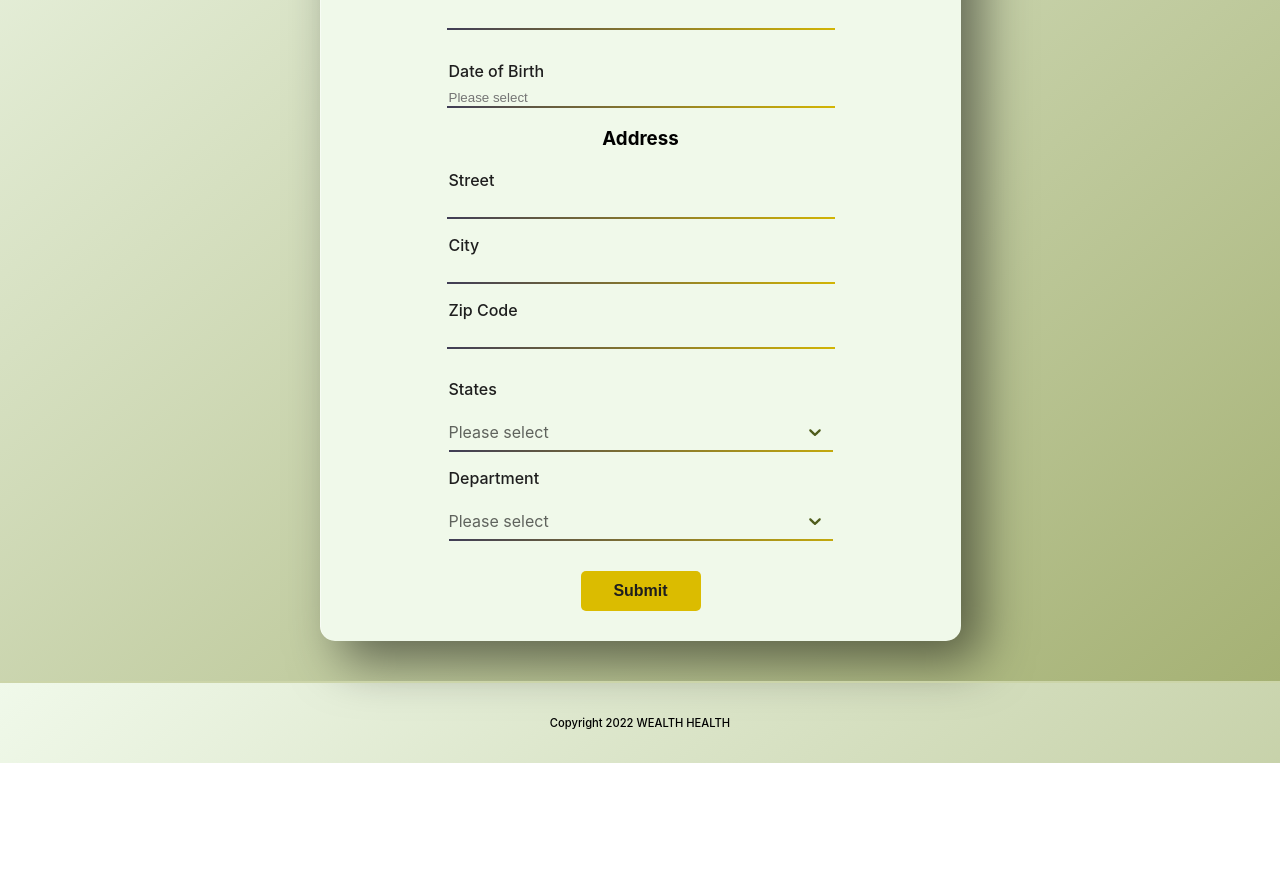
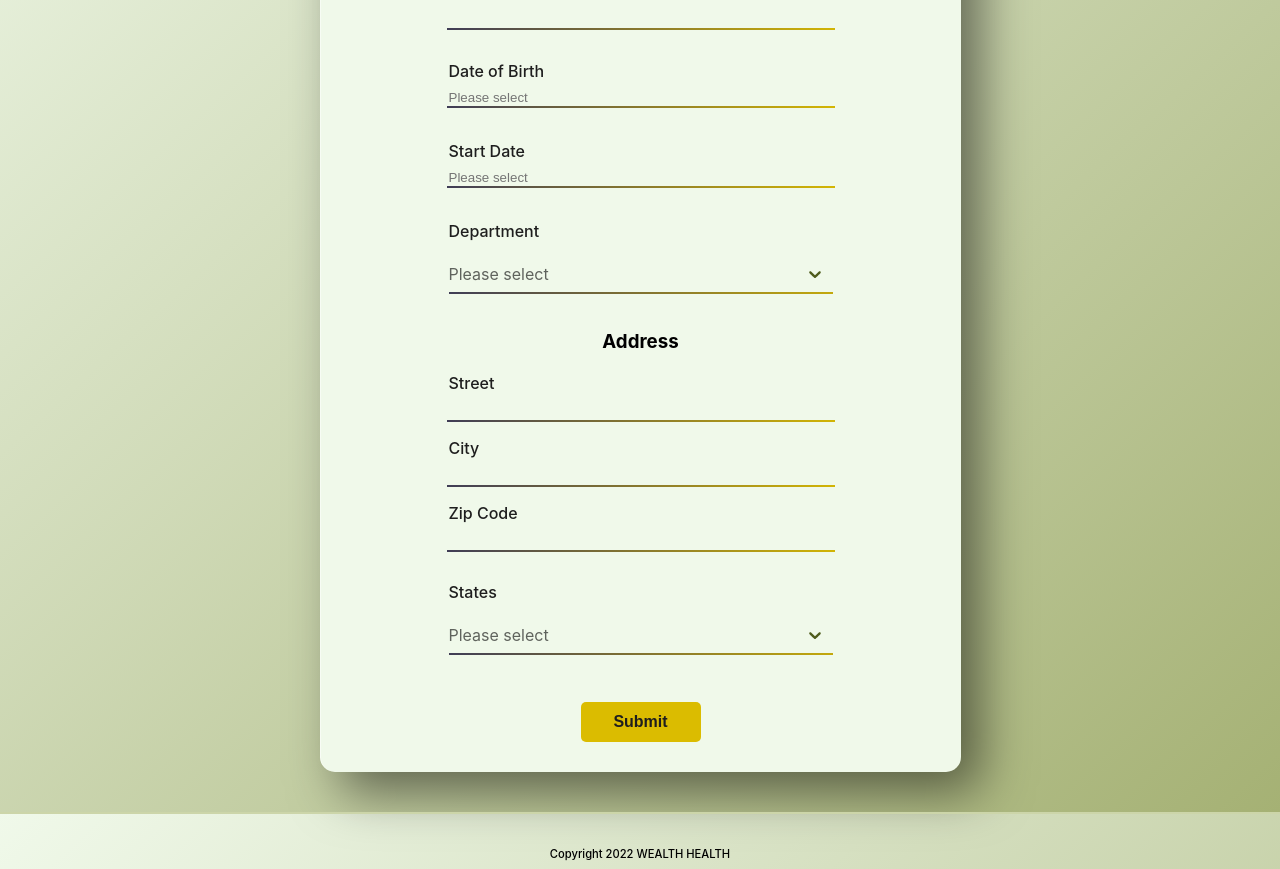
Before and after one commit to OTH21DEV/OxanaTheis_14_27082022, a React (Create React App) app: page / in a window 1280 px wide. Shown: the part 360-1229 px from the top of the page. Before the commit the page ends 1123 px from the top, so only its background shows below. Built offline with nearby package versions, Linux system fonts and the light colour scheme.

Commit message:
version avec redux add employee

```diff
--- a/package.json
+++ b/package.json
@@ -10,8 +10,11 @@
     "react-datepicker": "^4.8.0",
     "react-dom": "^18.2.0",
     "react-hook-form": "^7.34.2",
+    "react-redux": "^8.0.2",
     "react-scripts": "5.0.1",
     "react-select": "^5.4.0",
+    "redux": "^4.2.0",
+    "redux-thunk": "^2.4.1",
     "web-vitals": "^2.1.4"
   },
   "scripts": {
--- a/src/App.js
+++ b/src/App.js
@@ -2,12 +2,17 @@
 import './App.css';
 import '../src/styles/index.css'
 import CreateEmployee from './pages/CreateEmployee/CreateEmployee';
+import { Provider } from "react-redux";
+import store from './redux/store';
+
 function App() {
   return (
+    <Provider store={store}>
     <div className="App">
 
       <CreateEmployee></CreateEmployee>
     </div>
+    </Provider>
   );
 }
 
--- a/src/pages/CreateEmployee/CreateEmployee.js
+++ b/src/pages/CreateEmployee/CreateEmployee.js
@@ -1,4 +1,4 @@
-import React, { useState } from "react";
+import React, { useState,useEffect } from "react";
 import Header from "../../components/Header/Header";
 //import Dropdown from "../../components/Dropdown/Dropdown";
 import Footer from "../../components/Footer/Footer";
@@ -6,13 +6,17 @@ import { states } from "../../data/states";
 import { departments } from "../../data/departments";
 import { useForm, Controller } from "react-hook-form";
 import Select from "react-select";
-
+import { useSelector, useDispatch } from "react-redux";
 import "../CreateEmployee/createEmployee.css";
 import icon_form from "../../assets/test.svg";
+import arrow from "../../assets/arrow_down.svg";
 //import Date from "../../components/Date/Date";
 import DatePicker from "react-datepicker";
+import { addEmployee } from "../../redux/employee/actionEmployee";
 
 import "react-datepicker/dist/react-datepicker.css";
+
+const allEmployees = [];
 
 const CreateEmployee = () => {
   const {
@@ -23,9 +27,20 @@ const CreateEmployee = () => {
     formState: { errors },
   } = useForm();
 
+  /**test state */
+
+  //getting state of User (data) from redux store
+  const state = useSelector((state) => console.log(state));
+  const dispatch = useDispatch();
+
+
   const onSubmit = (data) => {
-    console.log(data);
+    /*dispatch add employee */
+
+    dispatch(addEmployee(data));
+
   };
+
 
   console.log(watch("example"));
   //<ErrorForm fieldError={errors.lastName} />
@@ -66,10 +81,10 @@ const CreateEmployee = () => {
               name="selectDateBirth"
               control={control}
               defaultValue=""
-            rules={{ required: "This is required" }}
+              rules={{ required: "This field is required" }}
               render={({ field }) => (
                 <DatePicker
-                placeholderText="Please select "
+                  placeholderText="Please select  "
                   onChange={(date) => field.onChange(date)}
                   selected={field.value}
                   showYearDropdown
@@ -84,132 +99,39 @@ const CreateEmployee = () => {
                 />
               )}
             />
+
             <div className="error">
-            <span>{errors.selectDateBirth?.message}</span>
+              <h4>{errors.selectDateBirth?.message}</h4>
+            </div>
           </div>
 
-        </div>
-          {/* Title*/}
-          <h3>Address</h3>
-
-          {/* Street*/}
-          <div className="wrapper-input">
-            <label htmlFor="street-name">Street</label>
-            <input className="street-name" {...register("streetName", { required: "This field is required", minLength: { value: 4, message: "Min length is 4 characters" } })} />
-            <p>{errors.streetName?.message}</p>
-          </div>
-          {/* City*/}
-          <div className="wrapper-input">
-            <label htmlFor="city-name">City</label>
-            <input className="city-name" {...register("cityName", { required: "This is required", minLength: { value: 4, message: "Min length is 4 characters" } })} />
-            <p>{errors.cityName?.message}</p>
-          </div>
-          {/* Zip Code*/}
-          <div className="wrapper-input">
-            <label htmlFor="zip">Zip Code</label>
-            <input className="zip" {...register("zipCode", { required: "This is required", minLength: { value: 4, message: "Min length is 4 characters" } })} />
-            <p>{errors.zipCode?.message}</p>
-          </div>
-
-          {/* State*/}
+          {/* Start date*/}
           <div className="wrapper-dropdown">
             <div className="title">
               {" "}
-              <p>States</p>
+              <p>Start Date</p>
             </div>
             <Controller
-              name="selectStates"
+              name="selectStartDate"
               control={control}
               defaultValue=""
-              rules={{ required: "This is required", minLength: { value: 4, message: "Min length is 4 characters" } }}
+              rules={{ required: "This field is required" }}
               render={({ field }) => (
-                <Select
-                  menuPortalTarget={document.querySelector("body")}
-                  placeholder="Please select"
-                  styles={{
-                    placeholder: () => ({
-                      textAlign: "left",
-                      opacity: "0.6",
-                      marginTop: "30px",
-                    }),
-
-                    valueContainer: () => ({
-                      maxHeight: "80px",
-                      display: "flex",
-                    }),
-
-                    indicatorSeparator: () => ({
-                      border: "none",
-                    }),
-                    dropdownIndicator: (provided) => ({
-                      ...provided,
-                      "&:hover": {
-                        color: "#4F5C1C",
-                      },
-                      color: "#4F5C1C",
-                      marginTop: "30px",
-                    }),
-                    singleValue: () => ({
-                      textAlign: "left",
-                      marginTop: "30px",
-                    }),
-                    container: () => ({
-                      display: "flex",
-                      justifyContent: "center",
-                    }),
-
-                    control: (provided, state) => ({
-                      ...provided,
-                      "&:hover": {
-                        borderColor: "#4F5C1C",
-                      },
-                      boxShadow: "none",
-                      border: "none",
-                      backgroundColor: "",
-                      borderBottom: "2px",
-                      borderBottomStyle: "solid",
-                      borderImage: "linear-gradient(45deg, #3F3D56,#dbbc00) 1",
-                      width: "60%",
-                      borderRadius: "none",
-                      minHeight: "32px",
-                      position: "relative",
-                      marginTop: "-20px",
-                    }),
-                    menu: (provided, state) => ({
-                      ...provided,
-                      border: "none",
-                      boxShadow: "none",
-                    }),
-                    menuList: (provided, state) => ({
-                      ...provided,
-                      "::-webkit-scrollbar": {
-                        width: "4px",
-                        height: "0px",
-                      },
-                      "::-webkit-scrollbar-track": {
-                        background: "#f1f1f1",
-                      },
-                      "::-webkit-scrollbar-thumb": {
-                        background: "#888",
-                      },
-                      "::-webkit-scrollbar-thumb:hover": {
-                        background: "#555",
-                      },
-                    }),
-                    option: (provided, state) => ({
-                      ...provided,
-                      backgroundColor: state.isFocused && "#9BC200",
-                      color: state.isFocused && "white",
-                    }),
-                  }}
-                  options={states}
-                  {...field}
+                <DatePicker
+                  placeholderText="Please select "
+                  onChange={(date) => field.onChange(date)}
+                  selected={field.value}
+                  showYearDropdown
+                  dateFormatCalendar="MMMM"
+                  yearDropdownItemNumber={15}
+                  dateFormat="dd/MM/yyyy"
+                  scrollableYearDropdown
                   label="Text field"
                 />
               )}
             />
             <div className="error">
-              <span>{errors.selectStates?.message}</span>
+              <h4>{errors.selectStartDate?.message}</h4>
             </div>
           </div>
 
@@ -223,7 +145,7 @@ const CreateEmployee = () => {
               name="selectDepartment"
               control={control}
               defaultValue=""
-              rules={{ required: "This is required", minLength: { message: "Min length is 4 characters", test: "ok" } }}
+              rules={{ required: "This field is required", minLength: { message: "Min length is 4 characters", test: "ok" } }}
               render={({ field }) => (
                 <Select
                   menuPortalTarget={document.querySelector("body")}
@@ -312,7 +234,131 @@ const CreateEmployee = () => {
             />
             <div className="error">
               {" "}
-              <span>{errors.selectDepartment?.message}</span>
+              <h4>{errors.selectDepartment?.message}</h4>
+            </div>
+          </div>
+
+          {/* Title*/}
+          <h3>Address</h3>
+
+          {/* Street*/}
+          <div className="wrapper-input">
+            <label htmlFor="street-name">Street</label>
+            <input className="street-name" {...register("streetName", { required: "This field is required", minLength: { value: 4, message: "Min length is 4 characters" } })} />
+            <p>{errors.streetName?.message}</p>
+          </div>
+          {/* City*/}
+          <div className="wrapper-input">
+            <label htmlFor="city-name">City</label>
+            <input className="city-name" {...register("cityName", { required: "This field is required", minLength: { value: 4, message: "Min length is 4 characters" } })} />
+            <p>{errors.cityName?.message}</p>
+          </div>
+          {/* Zip Code*/}
+          <div className="wrapper-input">
+            <label htmlFor="zip">Zip Code</label>
+            <input className="zip" {...register("zipCode", { required: "This field is required", minLength: { value: 4, message: "Min length is 4 characters" } })} />
+            <p>{errors.zipCode?.message}</p>
+          </div>
+
+          {/* State*/}
+          <div className="wrapper-dropdown">
+            <div className="title">
+              {" "}
+              <p>States</p>
+            </div>
+            <Controller
+              name="selectStates"
+              control={control}
+              defaultValue=""
+              rules={{ required: "This field is required", minLength: { value: 4, message: "Min length is 4 characters" } }}
+              render={({ field }) => (
+                <Select
+                  menuPortalTarget={document.querySelector("body")}
+                  placeholder="Please select"
+                  styles={{
+                    placeholder: () => ({
+                      textAlign: "left",
+                      opacity: "0.6",
+                      marginTop: "30px",
+                    }),
+
+                    valueContainer: () => ({
+                      maxHeight: "80px",
+                      display: "flex",
+                    }),
+
+                    indicatorSeparator: () => ({
+                      border: "none",
+                    }),
+                    dropdownIndicator: (provided) => ({
+                      ...provided,
+                      "&:hover": {
+                        color: "#4F5C1C",
+                      },
+                      color: "#4F5C1C",
+                      marginTop: "30px",
+                    }),
+                    singleValue: () => ({
+                      textAlign: "left",
+                      marginTop: "30px",
+                    }),
+                    container: () => ({
+                      display: "flex",
+                      justifyContent: "center",
+                    }),
+
+                    control: (provided, state) => ({
+                      ...provided,
+                      "&:hover": {
+                        borderColor: "#4F5C1C",
+                      },
+                      boxShadow: "none",
+                      border: "none",
+                      backgroundColor: "",
+                      borderBottom: "2px",
+                      borderBottomStyle: "solid",
+                      borderImage: "linear-gradient(45deg, #3F3D56,#dbbc00) 1",
+                      width: "60%",
+                      borderRadius: "none",
+                      minHeight: "32px",
+                      position: "relative",
+                      marginTop: "-20px",
+                    }),
+                    menu: (provided, state) => ({
+                      ...provided,
+                      border: "none",
+                      boxShadow: "none",
+                    }),
+                    menuList: (provided, state) => ({
+                      ...provided,
+                      "::-webkit-scrollbar": {
+                        width: "4px",
+                        height: "0px",
+                      },
+                      "::-webkit-scrollbar-track": {
+                        background: "#f1f1f1",
+                      },
+                      "::-webkit-scrollbar-thumb": {
+                        background: "#888",
+                      },
+                      "::-webkit-scrollbar-thumb:hover": {
+                        background: "#555",
+                      },
+                    }),
+                    option: (provided, state) => ({
+                      ...provided,
+                      backgroundColor: state.isFocused && "#9BC200",
+                      color: state.isFocused && "white",
+                    }),
+                  }}
+                  options={states}
+                  {...field}
+                  label="Text field"
+                />
+              )}
+            />
+            <div className="error">
+              <h4>{errors.selectStates?.message}</h4>
             </div>
           </div>
 
--- a/src/pages/CreateEmployee/createEmployee.css
+++ b/src/pages/CreateEmployee/createEmployee.css
@@ -42,13 +42,13 @@ label {
   background-color: rgb(240, 249, 234);
 }
 .wrapper-input p,
-.wrapper-dropdown span {
+.wrapper-dropdown h4 {
   margin-top: 0;
   text-align: left;
   width: 60%;
   font-size: 0.8em;
   color: #db2a16;
-  font-weight: 500;
+  font-weight: bold;
 }
 .test {
   display: flex;
@@ -60,6 +60,7 @@ label {
   display: flex;
   flex-direction: column;
   justify-content: center;
+
 }
 .wrapper-dropdown p {
   width: 60%;
@@ -144,9 +145,10 @@ label {
 /*arrow down*/
 .react-datepicker__year-read-view .react-datepicker__year-read-view--down-arrow {
   border-color: #1e1e1e;
-  font-size:0.8em;
+  font-size: 0.8em;
+  right: -23px;
   /*
-  background: url(../images/rightArrow.png) no-repeat;
+  background: url(../../assets/arrow_down.svg) no-repeat;
   width: 15px;
   height: 15px;
   border: none;
@@ -156,5 +158,49 @@ label {
 .wrapper-dropdown span {
   color: #1e1e1e;
   font-weight: bold;
+  width: 40%;
+  font-size: 0.9em;
+}
 
+/*selected date*/
+.react-datepicker__week .react-datepicker__day.react-datepicker__day--selected{
+  background-color: #dbbc00;
 }
+
+/*scroll bar*/
+
+.react-datepicker__year-dropdown.react-datepicker__year-dropdown--scrollable .react-datepicker__year-option:hover,
+.react-datepicker__month-option:hover,
+.react-datepicker__month-year-option:hover {
+  background-color: #9bc200;
+}
+
+.react-datepicker__year-dropdown.react-datepicker__year-dropdown--scrollable {
+  background-color: white;
+}
+
+.react-datepicker__year-dropdown.react-datepicker__year-dropdown--scrollable::-webkit-scrollbar-track {
+  background: #f1f1f1;
+}
+
+.react-datepicker__year-dropdown.react-datepicker__year-dropdown--scrollable::-webkit-scrollbar-thumb {
+  background: #888;
+}
+.react-datepicker__year-dropdown.react-datepicker__year-dropdown--scrollable::-webkit-scrollbar-hover {
+  background: #555;
+}
+.react-datepicker__year-dropdown.react-datepicker__year-dropdown--scrollable::-webkit-scrollbar {
+  width: 4px;
+  height: 0px;
+}
+
+.wrapper-dropdown img{
+  width:15px;
+  height:15px;
+  position: relative;
+  right:7em;
+}
+
+input:-webkit-autofill{
+  -webkit-box-shadow: 0 0 0 30px rgb(240, 249, 234)inset !important
+}
--- /dev/null
+++ b/src/redux/employee/actionEmployee.jsx
@@ -0,0 +1,9 @@
+import { ADD_EMPLOYEE } from "./type";
+
+//va contenir employee information from form submit
+export const addEmployee = (data) => {
+  return {
+    type: ADD_EMPLOYEE,
+    payload: data,
+  };
+};
--- /dev/null
+++ b/src/redux/employee/type.js
@@ -0,0 +1 @@
+export const ADD_EMPLOYEE = 'ADD_EMPLOYEE';
```
Also changed, not shown: src/redux/employee/reducerEmployee.jsx (added, +39 -0 lines), src/redux/store.js (added, +12 -0 lines), src/assets/arrow_down.svg (added), 1 other file (tests, documents, lock files or other folders). Lines whose indentation alone changed are shown as unchanged.
